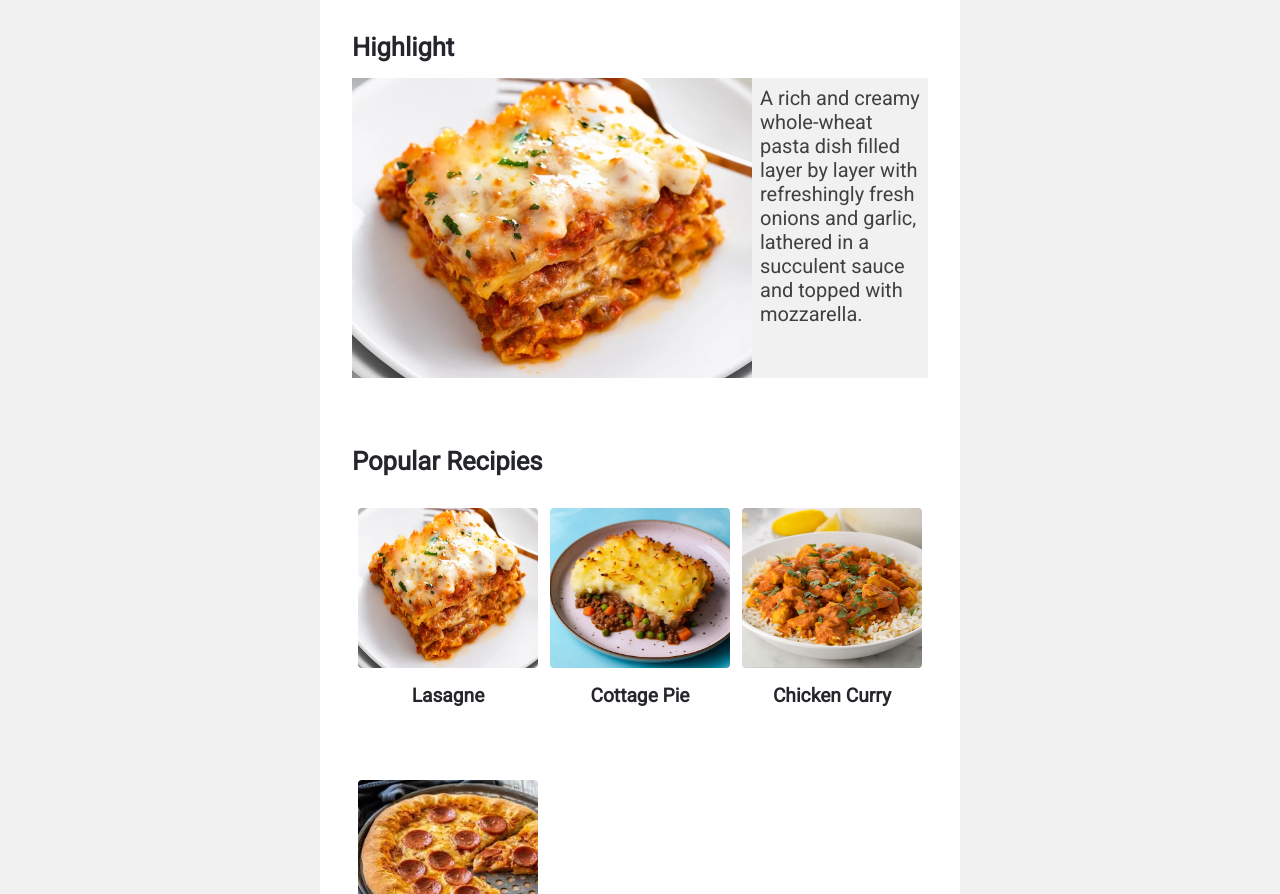
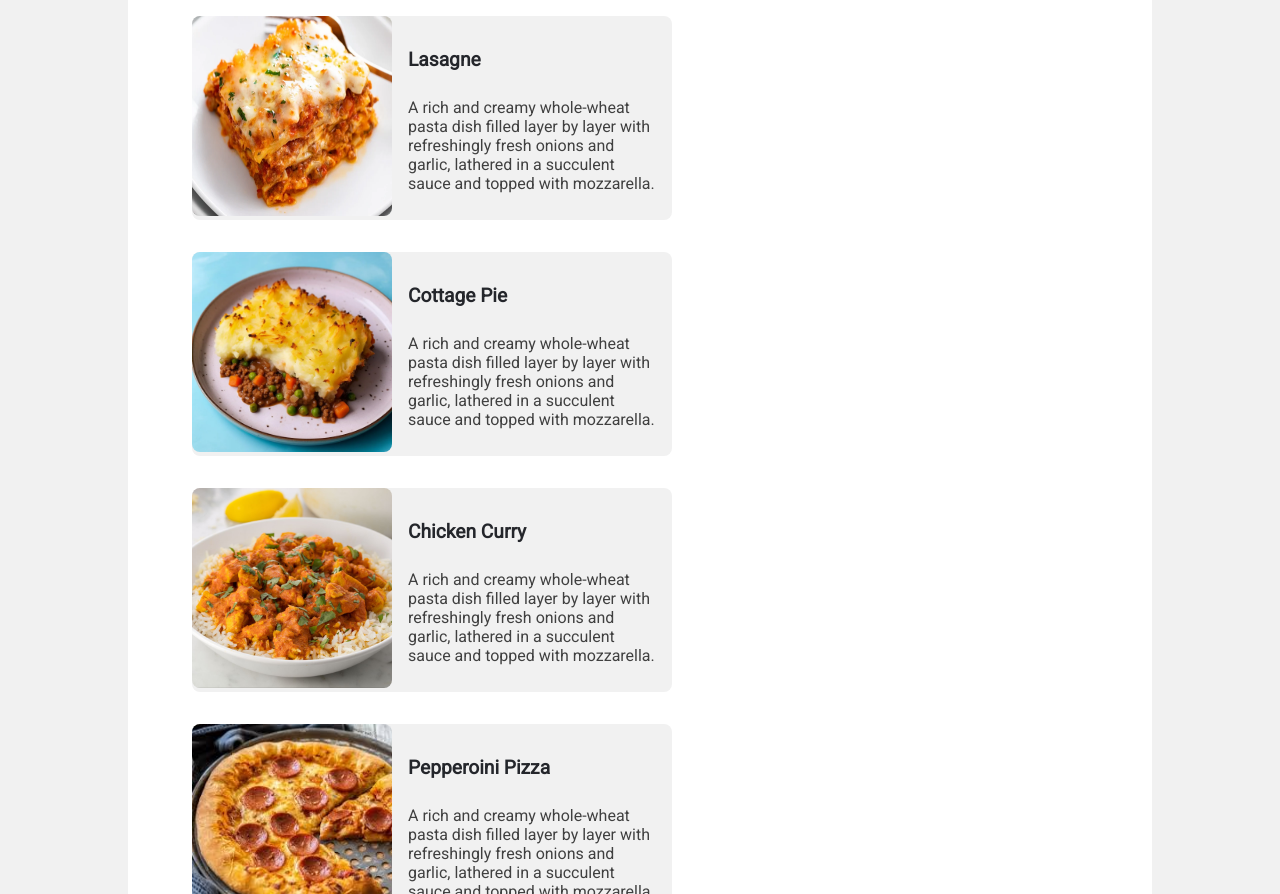
Before and after one commit to kyleastratton/odin-recipe, a plain HTML site: page index.html in a window 1280 px wide. Shown: the part 182-1076 px from the top of the page. Drawn offline with nearby package versions, Linux system fonts and the light colour scheme.

Commit message:
wip - updates to home page and new image card

```diff
--- a/index.html
+++ b/index.html
@@ -19,10 +19,7 @@
 <body>
 
   <nav>
-    <a href="#" class="logo">ODIN RECIPIES PROJECT - KAS</a>
-    <div>
-      <a>Odin Recipies</a>
-    </div>
+    <a href="#" class="logo">Odin Recipies</a>
     <div class="dropdowns">
       <div class="dropdown">
         <button class="dropdown-button">
@@ -51,19 +48,20 @@
 
   <div class="content">
 
-    <div class="main-heading">
+    <!-- <div class="main-heading">
       <h1>Odin Recipies</h1>
-    </div>
+    </div> -->
 
     <div class="detail_container">
 
-      <h2>Highlight</h2>
+      <!-- <div>
+        <h2 class="main-heading">Most Popular</h2>
+      </div>
 
       <div class="large-container">
         <a href="./recipies/lasagne.html">
           <div class="large-image-container">
             <div>
-              <!-- <img class="large-image" src="./assets/lasagne.png" alt="Image: Lasagne" width="400" height="300"> -->
               <img class="large-image" src="./assets/lasagne.png" alt="Image: Lasagne">
             </div>
             <div class="large-text-container">
@@ -71,14 +69,15 @@
             </div>
           </div>
         </a>
-      </div>
+      </div> -->
 
-      <h2 class="detail__heading">Popular Recipies</h2>
+      <!-- <h2 class="detail__heading">Popular Recipies</h2>
 
       <div class="w3-clear">
+        <div class="flex-container">
 
           <div class="responsive">
-          <a href="./recipies/lasagne.html">
+            <a href="./recipies/lasagne.html" class="small-image-container">
               <div class="img">
                   <img class="small-image" src="./assets/lasagne.png" alt="Image: Lasagne" width="300" height="200">
               </div>
@@ -89,7 +88,7 @@
           </div>
 
           <div class="responsive">
-          <a href="./recipies/cottagepie.html">
+            <a href="./recipies/cottagepie.html" class="small-image-container">
               <div class="img">
                   <img class="small-image" src="./assets/cottage-pie.png" alt="Image: Cottage Pie" width="300" height="200">
               </div>
@@ -100,7 +99,7 @@
           </div>
 
           <div class="responsive">
-          <a href="./recipies/chickencurry.html">
+            <a href="./recipies/chickencurry.html" class="small-image-container">
               <div class="img">
                   <img class="small-image" src="./assets/chicken-curry.png" alt="Image: Chicken Curry" width="300" height="200">
               </div>
@@ -111,7 +110,7 @@
           </div>
 
           <div class="responsive">
-          <a href="./recipies/pepperonipizza.html">
+            <a href="./recipies/pepperonipizza.html" class="small-image-container">
               <div class="img">
                   <img class="small-image" src="./assets/pepperoni-pizza.png" alt="Image: Pepperoni Pizza" width="300" height="200">
               </div>
@@ -123,6 +122,56 @@
 
           <div class="clearfix"></div>
           </div>
+      </div> -->
+
+
+      <!-- new container test -->
+
+      <h1>Most Popular</h1>
+
+      <div class="recipe__container flex-container">
+        <div class="image__container flex-container">
+          <div class="image__wrapper">
+            <img class="img" src="./assets/lasagne.png" alt="Lasagne" width="200" height="200">
+          </div>
+          <div class="image-text__wrapper flex-container">
+            <h3 class="image-desx__heading">Lasagne</h3>
+            <p class="image-desc__text">A rich and creamy whole-wheat pasta dish filled layer by layer with refreshingly fresh onions and garlic, lathered in a succulent sauce and topped with mozzarella.</p>
+          </div>
+        </div>
+
+        <div class="image__container flex-container">
+          <div class="image__wrapper">
+            <img class="img" src="./assets/cottage-pie.png" alt="Lasagne" width="200" height="200">
+          </div>
+          <div class="image-text__wrapper flex-container">
+            <h3 class="image-desx__heading">Cottage Pie</h3>
+            <p class="image-desc__text">A rich and creamy whole-wheat pasta dish filled layer by layer with refreshingly fresh onions and garlic, lathered in a succulent sauce and topped with mozzarella.</p>
+          </div>
+        </div>
+
+        <div class="image__container flex-container">
+          <div class="image__wrapper">
+            <img class="img" src="./assets/chicken-curry.png" alt="Lasagne" width="200" height="200">
+          </div>
+          <div class="image-text__wrapper flex-container">
+            <h3 class="image-desx__heading">Chicken Curry</h3>
+            <p class="image-desc__text">A rich and creamy whole-wheat pasta dish filled layer by layer with refreshingly fresh onions and garlic, lathered in a succulent sauce and topped with mozzarella.</p>
+          </div>
+        </div>
+
+        <div class="image__container flex-container">
+          <div class="image__wrapper">
+            <img class="img" src="./assets/pepperoni-pizza.png" alt="Lasagne" width="200" height="200">
+          </div>
+          <div class="image-text__wrapper flex-container">
+            <h3 class="image-desx__heading">Pepperoini Pizza</h3>
+            <p class="image-desc__text">A rich and creamy whole-wheat pasta dish filled layer by layer with refreshingly fresh onions and garlic, lathered in a succulent sauce and topped with mozzarella.</p>
+          </div>
+        </div>
+      </div>
+
+      <!-- end new containter test -->
 
     </div>
 
--- a/styles.css
+++ b/styles.css
@@ -58,22 +58,27 @@ ol > li {
   margin-bottom: 1rem;
 }
 
+.flex-container {
+  display: flex;
+  flex-direction: row;
+  flex-wrap: wrap;
+}
+
 .content {
   background-color: #fff;
-  max-width: 50vw;
+  max-width: 80vw;
   min-width: 50%;
   min-height: 50vw;
   margin: auto;
   border-radius: 0.5rem;
+  padding: 1rem;
+  margin-top: 2rem;
 }
 
 .main-heading {
   margin-top: 2rem;
-  padding: 1rem;
-  align-items: center;
   display: flex;
-  flex-direction: column;
-  justify-content: center;
+  padding-top: 2rem;
 }
 
 .detail__heading {
@@ -95,22 +100,24 @@ ol > li {
 }
 
 /* image container */
-.w3-container:after, .w3-container:before, .w3-panel:after, .w3-panel:before, .w3-row:after, .w3-row:before, .w3-row-padding:after, .w3-row-padding:before, .w3-cell-row:before, .w3-cell-row:after, .w3-clear:after, .w3-clear:before, .w3-bar:before, .w3-bar:after {
+/* .w3-clear:after, .w3-clear:before {
     content: "";
     display: table;
     clear: both;
-}
+} */
 
 .responsive {
-  padding: 0 6px;
-  float: left;
+  padding: 0 0.5rem;
+  /* float: left; */
   /* width: 24.99999%; */
-  width: 33.33332%;
+  /* width: 33.33332%; */
+  /* min-width: 33.33332%; */
+  width: 200px;
   margin-bottom: 2rem;
 }
 
 .large-container {
-  margin-bottom: 4rem;
+  margin-bottom: 2rem;
   display: flex;
   height: 100%;
 }
@@ -120,17 +127,21 @@ ol > li {
   flex-direction: row;
   width: 100%;
   overflow: hidden;
+  border-radius: 0.5rem;
+  background-color: #f1f1f1;
 }
 
 .large-text-container {
   padding: 0.5rem;
   background-color: #f1f1f1;
   height: 18.75rem;
+  border-radius: 0.5rem;
 }
 
 .large-image {
   height: 18.75rem;
   width: 25rem;
+  border-radius: 0.5rem;
 }
 
 .large-image-desc {
@@ -240,7 +251,7 @@ ul{
 }
 
 /* responsive */
-@media(max-width: 767px){
+/* @media(max-width: 767px){
   .footer-col{
     width: 50%;
     margin-bottom: 30px;
@@ -261,7 +272,7 @@ ul{
     width: 37.5rem;
     height: 6rem;
   }
-}
+} */
 
 /* navbar */
 a {
@@ -340,3 +351,44 @@ nav {
 .dropdown-menu button:hover {
   background-color: hsl(225, 6%, 20%);
 }
+
+/* new image test */
+
+.image__container {
+  background-color: #f1f1f1;
+  width: 30rem;
+  border-radius: 0.5rem;
+  margin: 1rem;
+}
+
+.image-text__wrapper {
+  float: right;
+  max-width: 17.44449rem;
+  padding: 1rem;
+}
+
+.img {
+  border-radius: 0.5rem;
+  max-width: 12.5rem;
+}
+
+/* responsive */
+
+@media only screen and (max-width:800px) {
+  /* For tablets: */
+  body {
+    font-size: 8px;
+  }
+  .image__container {
+    width: fit-content;
+  }
+}
+@media only screen and (max-width:500px) {
+  /* For mobile phones: */
+  body {
+    font-size: 16px;
+  }
+  .image__container {
+    width: fit-content;
+  }
+}
```
Also changed, not shown: recipies/chickencurry.html (+1 -1 lines), recipies/cottagepie.html (+1 -1 lines), recipies/lasagne.html (+1 -1 lines), recipies/pepperonipizza.html (+1 -1 lines). Lines whose indentation alone changed are shown as unchanged.
